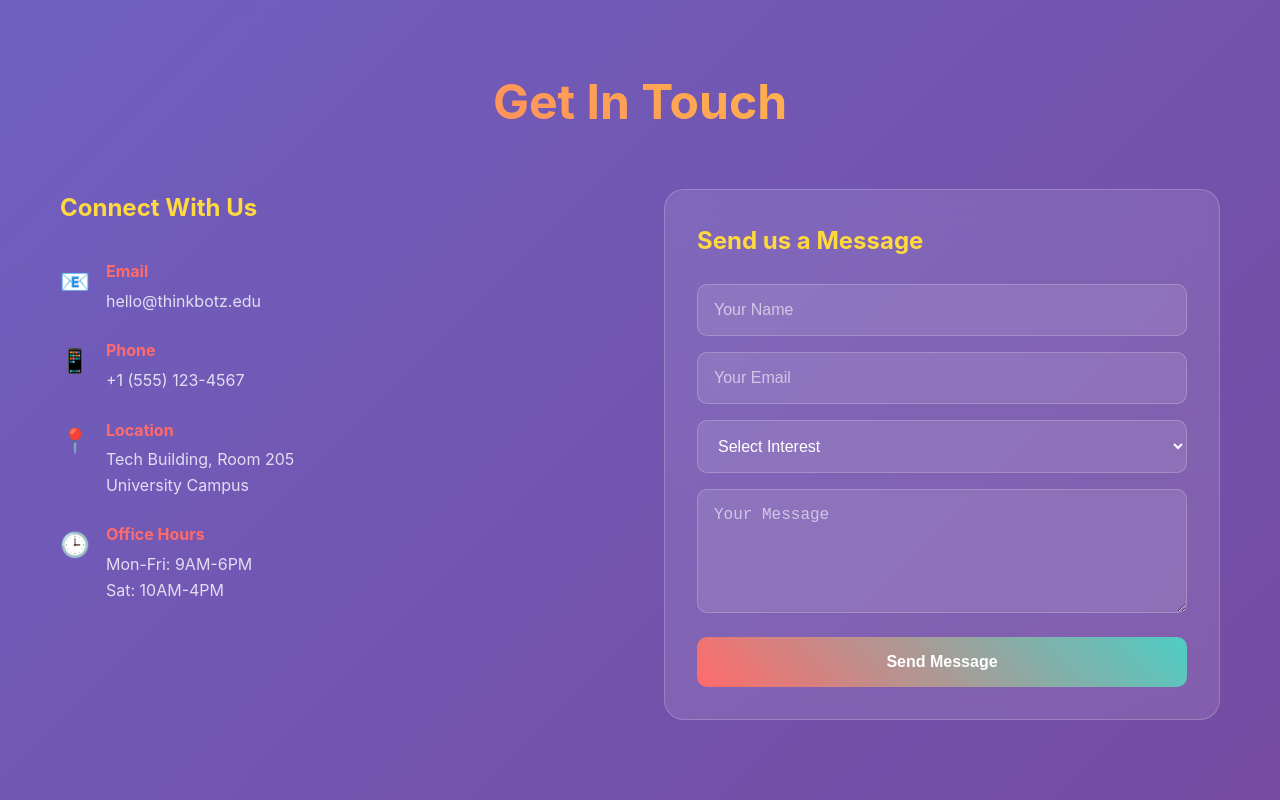
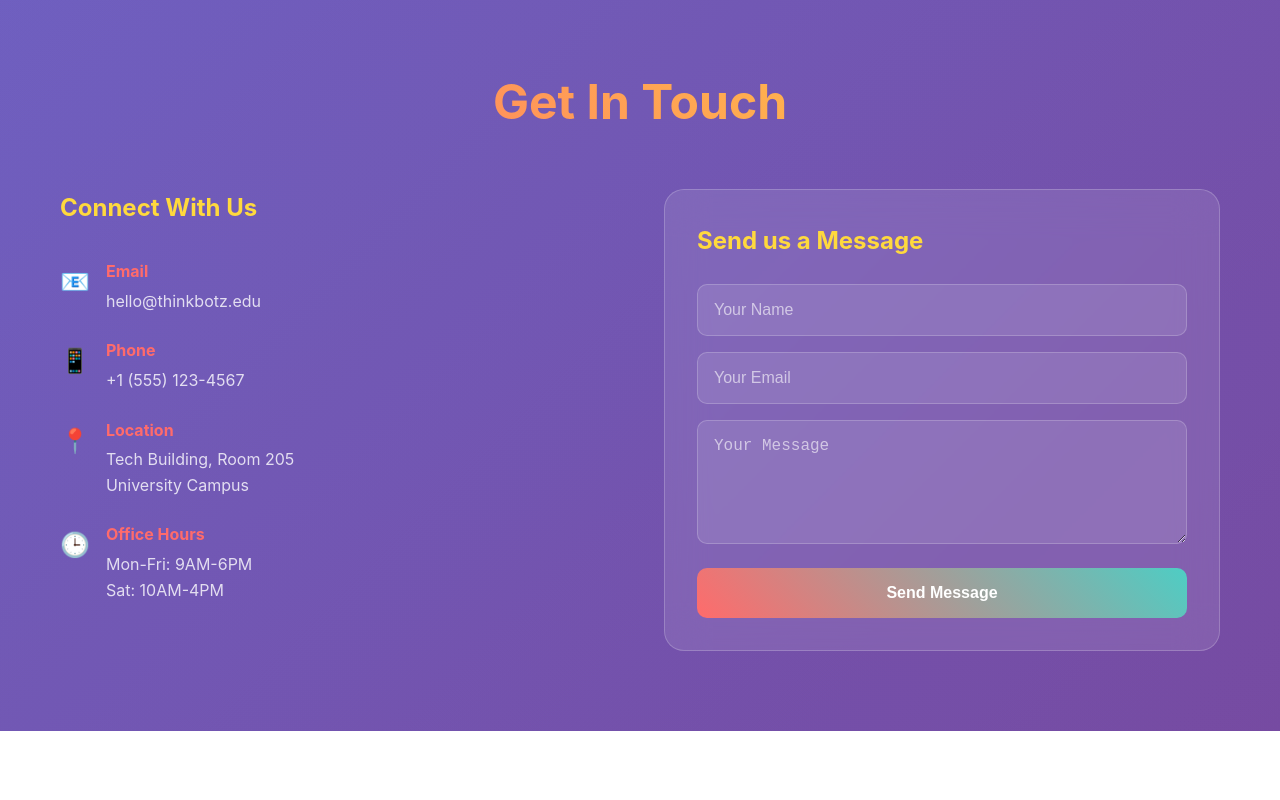
Before and after one commit to samxiao0/Thinkbotzz, a plain HTML site: page index.html in a window 1280 px wide. Shown: the part 3801-4601 px from the top of the page. After the commit the page ends 4532 px from the top, so only its background shows below. Drawn offline with Linux system fonts and the light colour scheme.

Commit message:
Update index.html

```diff
--- a/index.html
+++ b/index.html
@@ -1057,24 +1057,16 @@
 
             <div class="contact-form glass">
                 <h3>Send us a Message</h3>
-                <form>
+                <form action="https://api.web3forms.com/submit" method="POST">
                     <div class="form-group">
-                        <input type="text" placeholder="Your Name" required>
+                        <input type="text" placeholder="Your Name" name="name" required>
                     </div>
                     <div class="form-group">
-                        <input type="email" placeholder="Your Email" required>
+                        <input type="email" placeholder="Your Email" name="email" required>
                     </div>
+
                     <div class="form-group">
-                        <select required>
-                            <option value="">Select Interest</option>
-                            <option value="membership">Membership</option>
-                            <option value="events">Events</option>
-                            <option value="collaboration">Collaboration</option>
-                            <option value="general">General Inquiry</option>
-                        </select>
-                    </div>
-                    <div class="form-group">
-                        <textarea placeholder="Your Message" rows="5" required></textarea>
+                        <textarea placeholder="Your Message" name="message" rows="5" required></textarea>
                     </div>
                     <button type="submit" class="submit-btn">Send Message</button>
                 </form>
```
